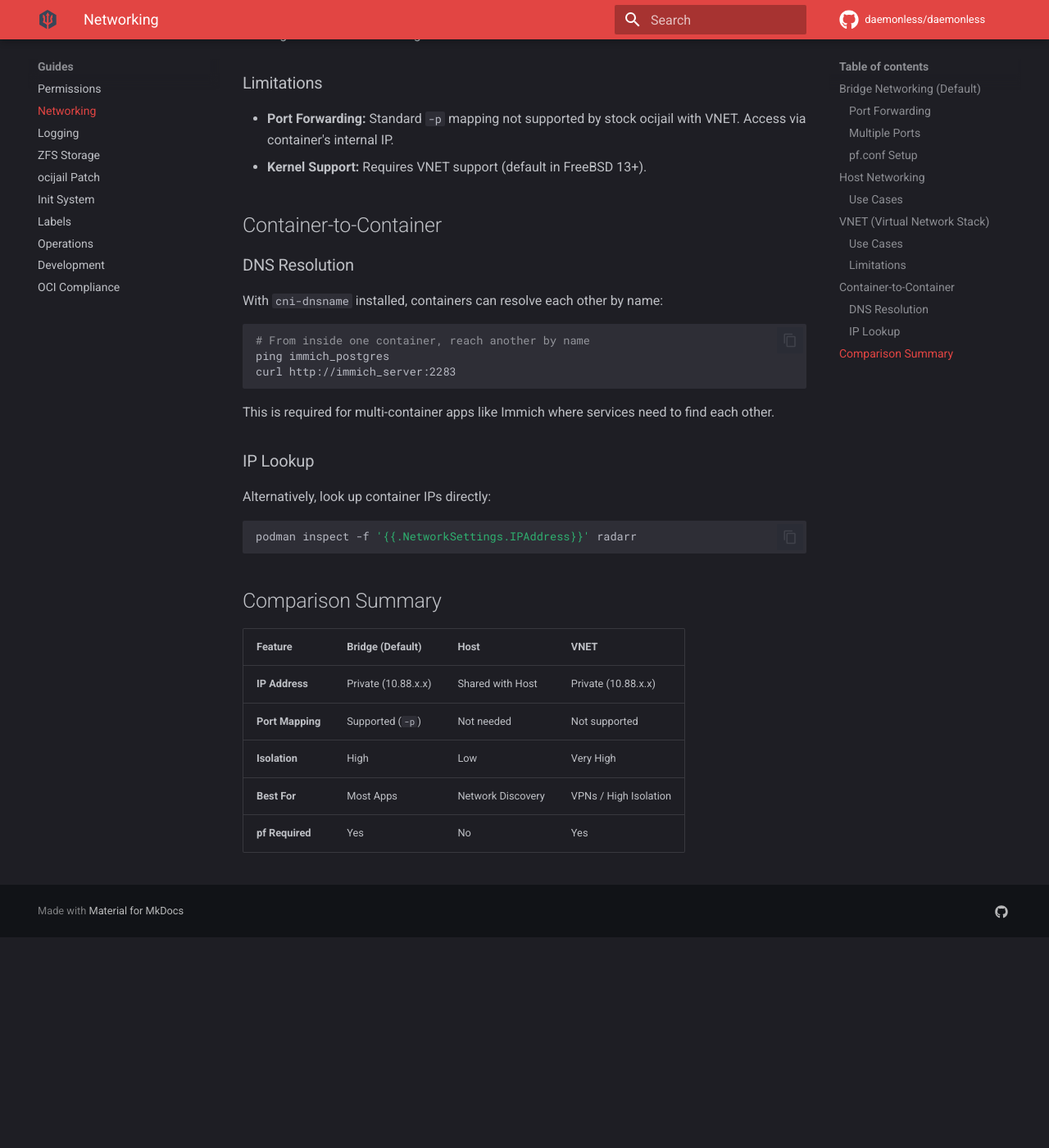
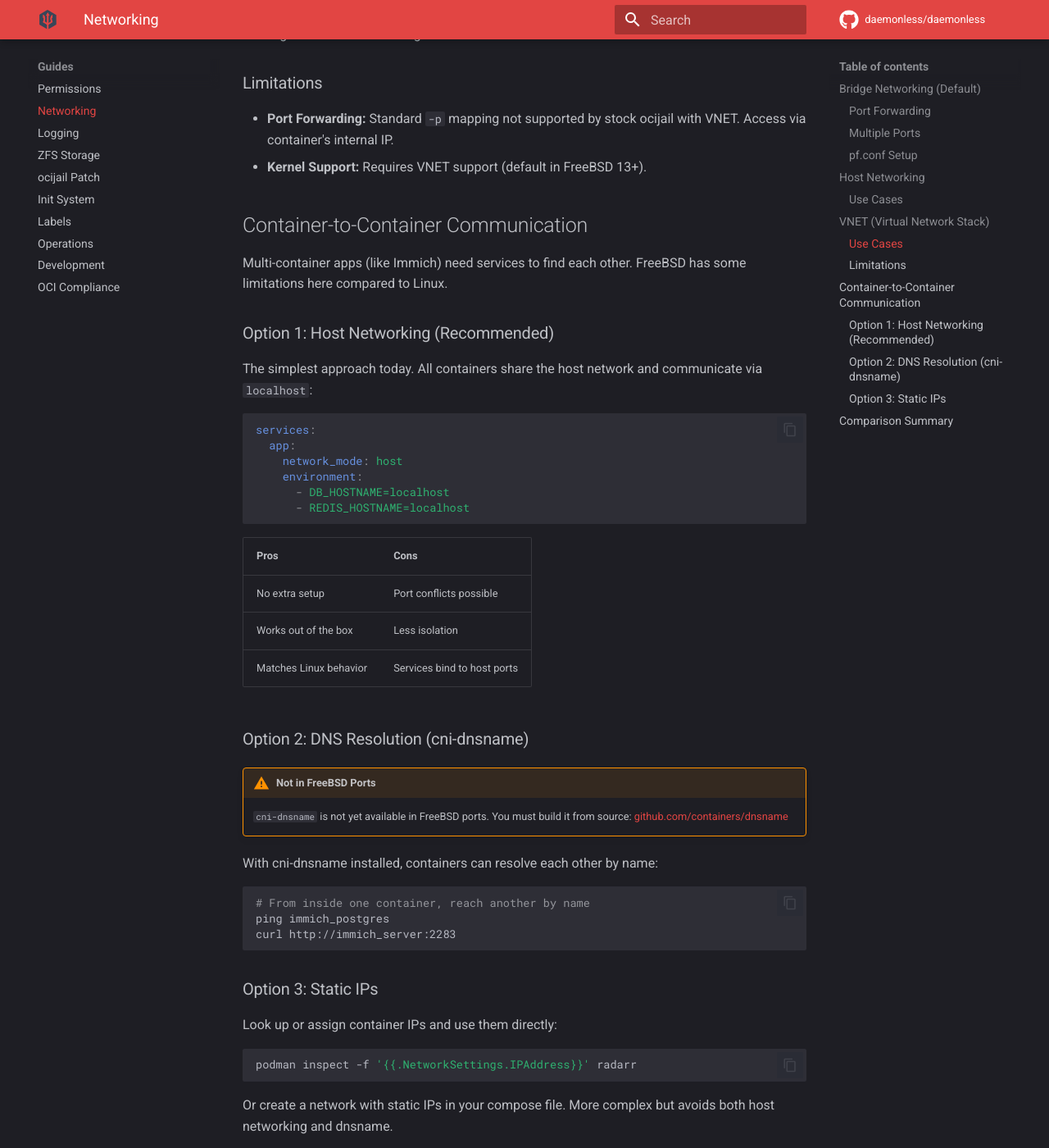
Before and after one commit to daemonless/daemonless-site-test, an MkDocs documentation site: the page built from docs/guides/networking.md, in a window 1280 px wide and 1400 px high, scrolled down 2099 px. Shown: the whole window at 82% size. Built offline with MkDocs 1.6.1 and Material for MkDocs 9.7.7, drawn with Linux system fonts in a browser that asks for light colours; comment, search, counter and statistics services are not loaded; before the commit the page ends 3242 px from its top, so only the background shows below that.

Commit message:
sync docs

````diff
--- a/docs/guides/networking.md
+++ b/docs/guides/networking.md
@@ -88,11 +88,36 @@ podman run -d --name gitea \
 - **Port Forwarding:** Standard `-p` mapping not supported by stock ocijail with VNET. Access via container's internal IP.
 - **Kernel Support:** Requires VNET support (default in FreeBSD 13+).
 
-## Container-to-Container
+## Container-to-Container Communication
 
-### DNS Resolution
+Multi-container apps (like Immich) need services to find each other. FreeBSD has some limitations here compared to Linux.
 
-With `cni-dnsname` installed, containers can resolve each other by name:
+### Option 1: Host Networking (Recommended)
+
+The simplest approach today. All containers share the host network and communicate via `localhost`:
+
+```yaml
+services:
+  app:
+    network_mode: host
+    environment:
+      - DB_HOSTNAME=localhost
+      - REDIS_HOSTNAME=localhost
+```
+
+| Pros | Cons |
+|------|------|
+| No extra setup | Port conflicts possible |
+| Works out of the box | Less isolation |
+| Matches Linux behavior | Services bind to host ports |
+
+### Option 2: DNS Resolution (cni-dnsname)
+
+!!! warning "Not in FreeBSD Ports"
+    `cni-dnsname` is not yet available in FreeBSD ports. You must build it from source:
+    [github.com/containers/dnsname](https://github.com/containers/dnsname)
+
+With cni-dnsname installed, containers can resolve each other by name:
 
 ```bash
 # From inside one container, reach another by name
@@ -100,15 +125,15 @@ ping immich_postgres
 curl http://immich_server:2283
 ```
 
-This is required for multi-container apps like Immich where services need to find each other.
+### Option 3: Static IPs
 
-### IP Lookup
-
-Alternatively, look up container IPs directly:
+Look up or assign container IPs and use them directly:
 
 ```bash
 podman inspect -f '{{.NetworkSettings.IPAddress}}' radarr
 ```
+
+Or create a network with static IPs in your compose file. More complex but avoids both host networking and dnsname.
 
 ## Comparison Summary
 
````
Also changed, not shown: docs/images/immich.md (+25 -5 lines).
